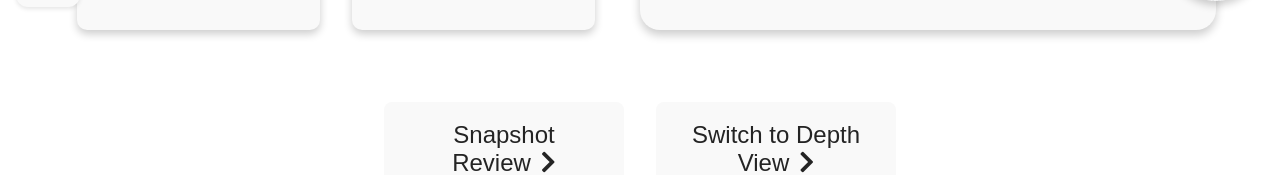
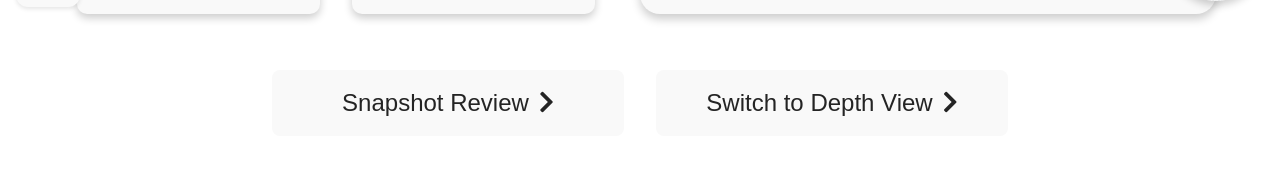
Before and after one commit to IsaiahIruoha/hack-the-hill, a React (Vite) app in the folder frontend/: page / in a window 1280 px wide. Shown: the part 777-952 px from the top of the page. Built offline with nearby package versions, Linux system fonts and the light colour scheme; no server answers.

Commit message:
finishing frontend touches

```diff
--- a/frontend/src/index.css
+++ b/frontend/src/index.css
@@ -205,7 +205,7 @@ nav {
   flex: 1;
   display: flex;
   flex-direction: column;
-  margin-top: 10rem;
+  margin-top: 9rem;
   padding: 0 2rem;
 }
 
@@ -287,8 +287,8 @@ nav {
 
 .btn-more {
   font-size: 1.5em;
-  margin-top: 3rem;
-  width: 15rem;
+  margin-top: 2rem;
+  width: 22rem;
   transition: background 0.3s ease-out;
 }
 
```
